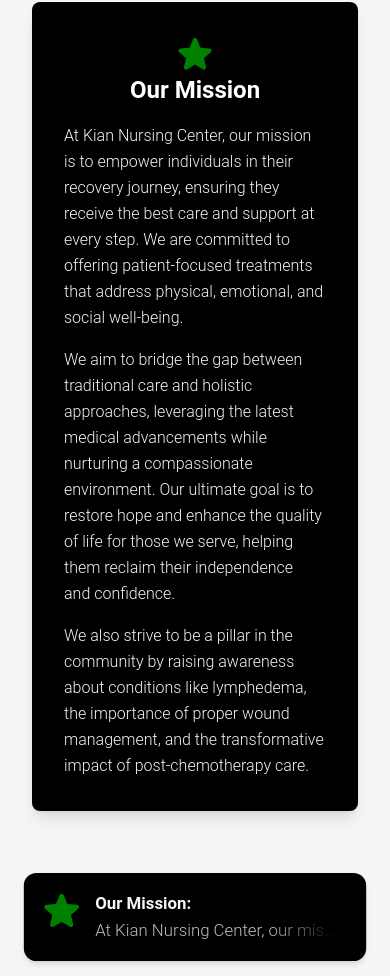
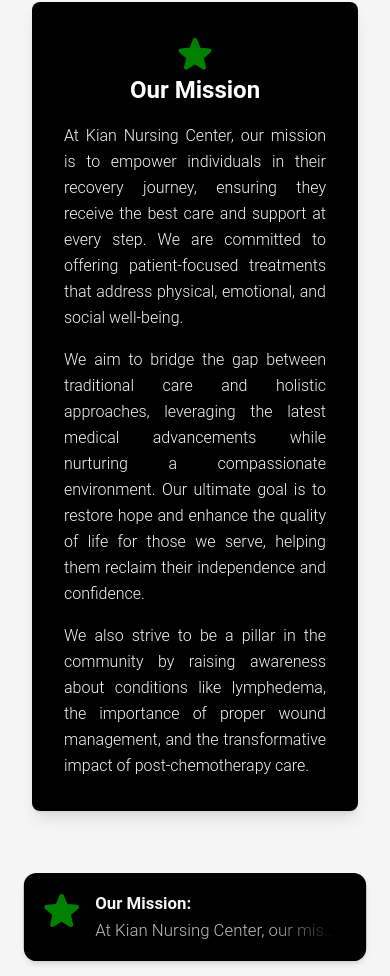
Before and after one commit to RamtinPB/KianNursingCenter, a React (Vite) app: page /AboutUs in a window 390 px wide. Shown: the part 1257-2233 px from the top of the page. Built offline with nearby package versions, Linux system fonts and the light colour scheme.

Commit message:
responsive v3

```diff
--- a/src/components/AboutUs_Components/AboutUsMainContent.tsx
+++ b/src/components/AboutUs_Components/AboutUsMainContent.tsx
@@ -188,7 +188,7 @@
                     {/* @ts-ignore */}
                     <Typography
                       variant="paragraph"
-                      className="mt-4 !text-pretty text-gray-100"
+                      className="mt-4 !text-justify text-gray-100"
                     >
                       {desc}
                     </Typography>
```
